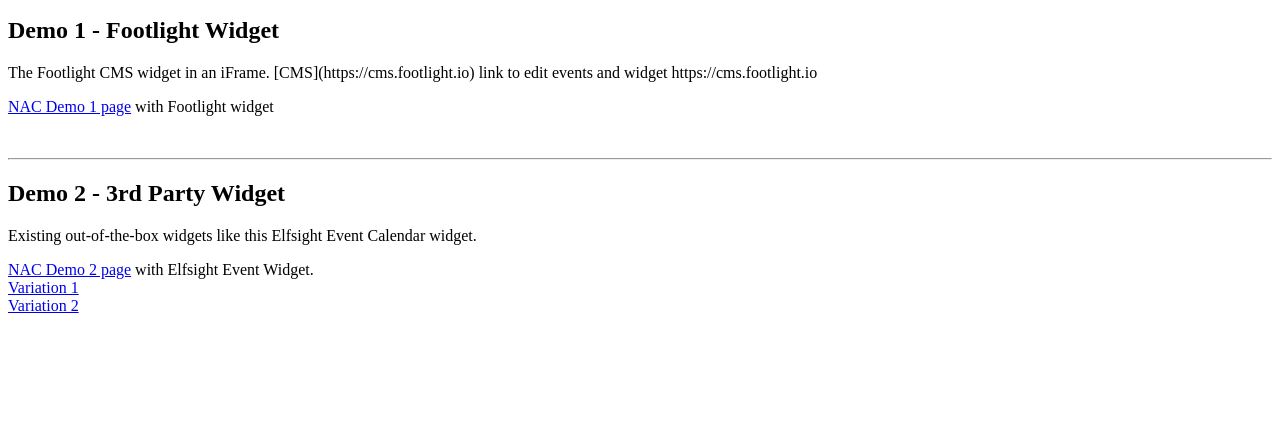
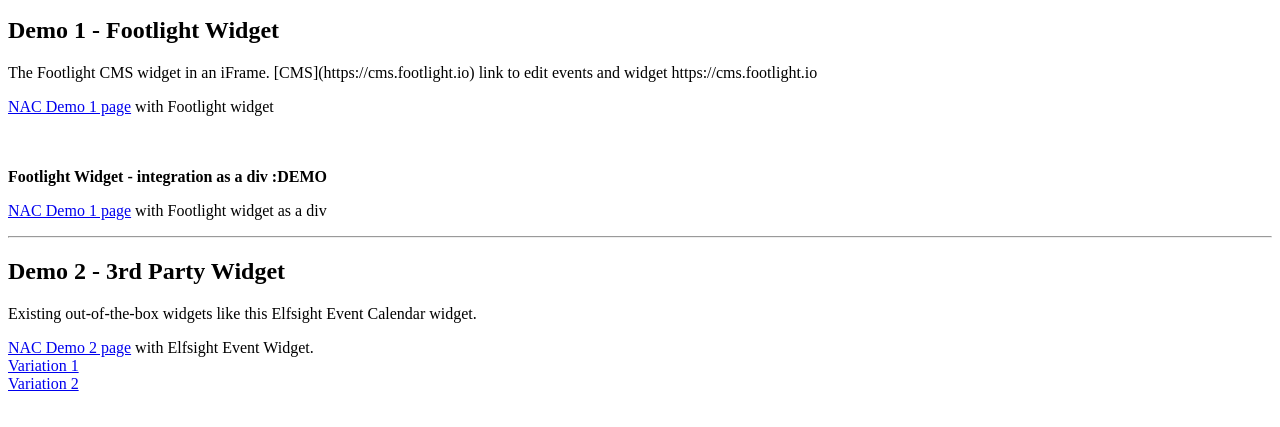
Before and after one commit to culturecreates/footlight-widget-demo, a plain HTML site: page index.html in a window 1280 px wide. Shown: the part 87-514 px from the top of the page. Drawn offline with Linux system fonts and the light colour scheme.

Commit message:
added div integration demo/example to homepage

```diff
--- a/index.html
+++ b/index.html
@@ -19,6 +19,15 @@
   <a href="art-cms-widget.html">NAC Demo 1 page</a> with Footlight widget </p>
   <br>
 
+  <br>
+  <strong>
+    Footlight Widget - integration as a div :DEMO
+  </strong>
+
+  <p>
+    <a href="art-cms-div-widget.html">NAC Demo 1 page</a> with Footlight widget as a div
+  </p>
+
   <hr>
   <h2>Demo 2 - 3rd Party Widget</h2>
   <p>Existing out-of-the-box widgets like this Elfsight Event Calendar widget.</p>
```
